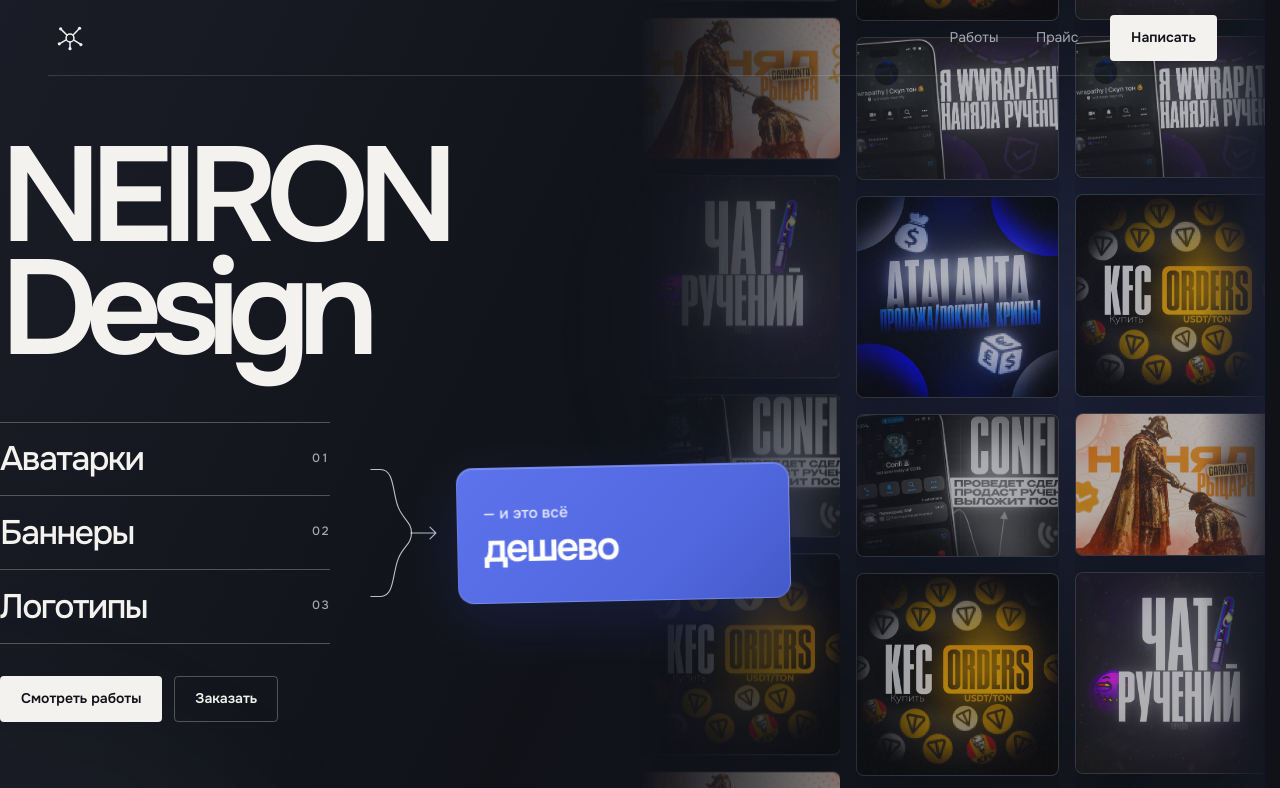
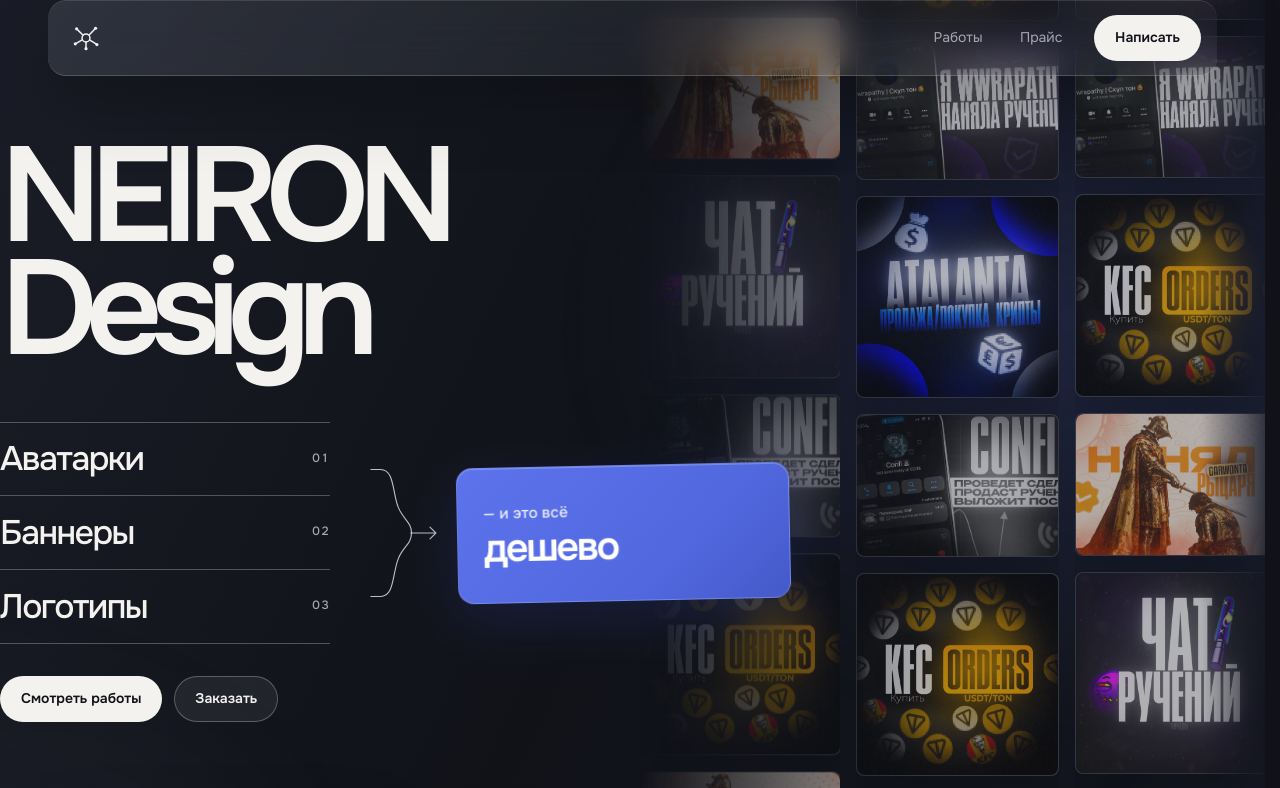
Before and after one commit to 1Neiron1/neiron-design, a plain HTML site: page index.html in a window 1280 px wide. Shown: the top 788 px of the page. Drawn offline with Linux system fonts and the light colour scheme.

Commit message:
Add files via upload

```diff
--- a/style.css
+++ b/style.css
@@ -160,6 +160,58 @@ html.lb-open { overflow: hidden; }
   .marquee.is-static { overflow-x: auto; }
 }
 
+/* Liquid glass finish: soft geometry, depth, and restrained translucency */
+:root {
+  --radius: 18px;
+  --glass-bg: rgba(255, 255, 255, .065);
+  --glass-bg-strong: rgba(255, 255, 255, .10);
+  --glass-border: rgba(255, 255, 255, .18);
+  --glass-shadow: 0 22px 70px rgba(0, 0, 0, .26), inset 0 1px 0 rgba(255,255,255,.12);
+}
+.top__in,
+.tabs,
+.card__media,
+.prow,
+.lb__frame,
+.pausebtn,
+.btn,
+.hero__sample,
+.hero__pill,
+.lb__nav,
+.lb__x {
+  border-radius: var(--radius);
+}
+.top__in,
+.tabs,
+.pausebtn,
+.prow,
+.contact__in,
+.lb__frame {
+  background: linear-gradient(135deg, var(--glass-bg-strong), rgba(255,255,255,.025));
+  border-color: var(--glass-border);
+  box-shadow: var(--glass-shadow);
+  -webkit-backdrop-filter: blur(18px) saturate(130%);
+  backdrop-filter: blur(18px) saturate(130%);
+}
+.top__in { padding-inline: 16px; }
+.btn--ghost,
+.btn--paper { border-radius: 999px; }
+.btn--ghost { background: var(--glass-bg); -webkit-backdrop-filter: blur(14px); backdrop-filter: blur(14px); }
+.tabs { padding: 6px; }
+.tabs__ind { border-radius: 999px; }
+.tab { border-radius: 999px; }
+.pausebtn { border-radius: 50%; }
+.card__media { box-shadow: 0 18px 54px rgba(0,0,0,.18), inset 0 1px 0 rgba(255,255,255,.08); }
+.prow { margin-block: 5px; padding-inline: 18px; border: 1px solid transparent; }
+.prow:first-child { border-top: 1px solid transparent; }
+.prow:hover { border-color: var(--glass-border); background: var(--glass-bg-strong); }
+.hero__pill { border-radius: 24px; -webkit-backdrop-filter: blur(18px) saturate(140%); backdrop-filter: blur(18px) saturate(140%); }
+.hero__sample { border-radius: 20px; box-shadow: 0 18px 56px rgba(0,0,0,.28), inset 0 1px 0 rgba(255,255,255,.12); }
+.hero__sample img { border-radius: inherit; }
+.contact__in { padding: clamp(26px, 4vw, 52px); border: 1px solid var(--glass-border); border-radius: 28px; }
+.lb__nav, .lb__x { border-radius: 50%; -webkit-backdrop-filter: blur(16px); backdrop-filter: blur(16px); }
+.foot { border-top-color: var(--glass-border); }
+
 
 /* First screen: graphite atmosphere, vertical work lanes, and the offer */
 :root {
```
